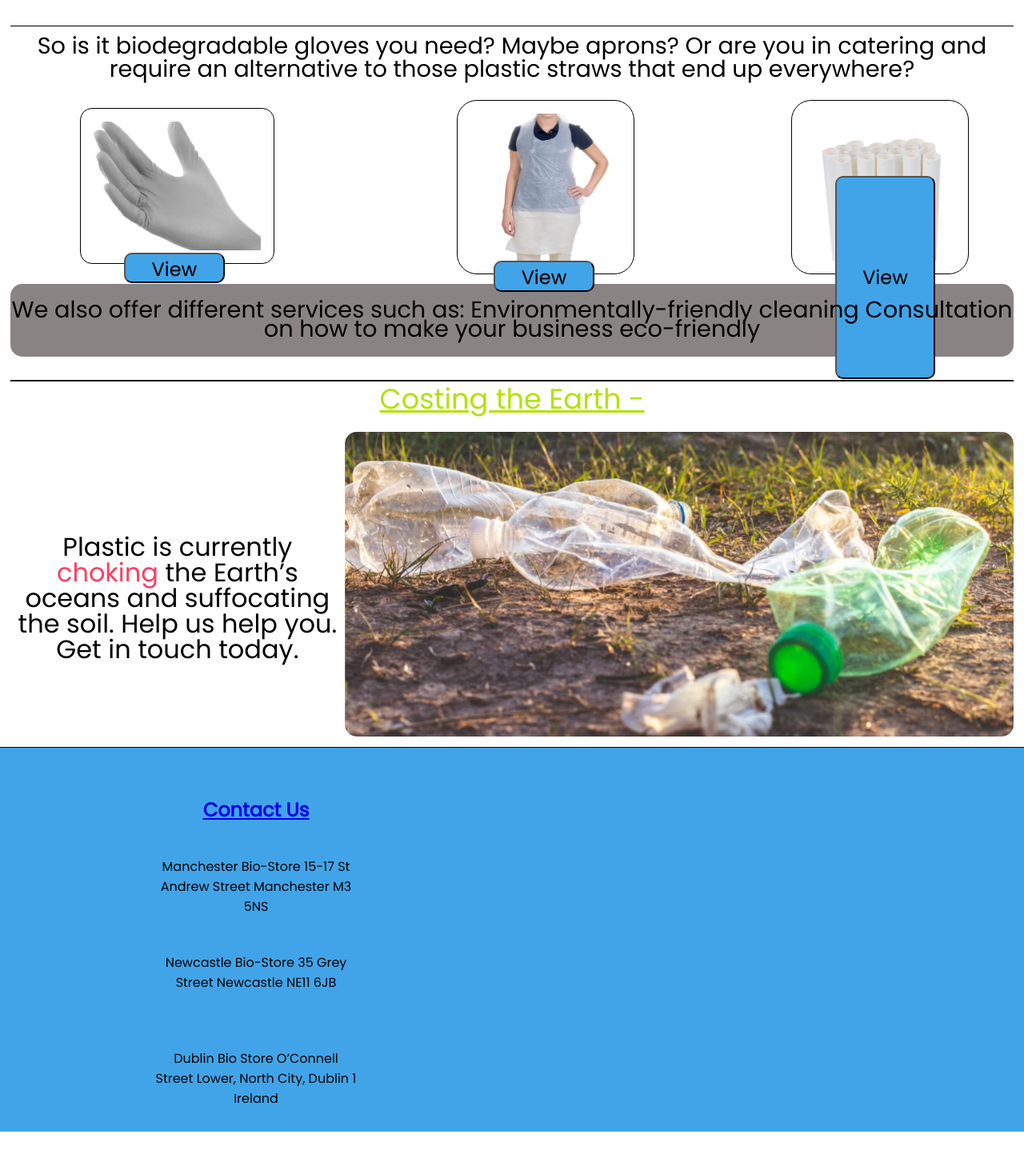
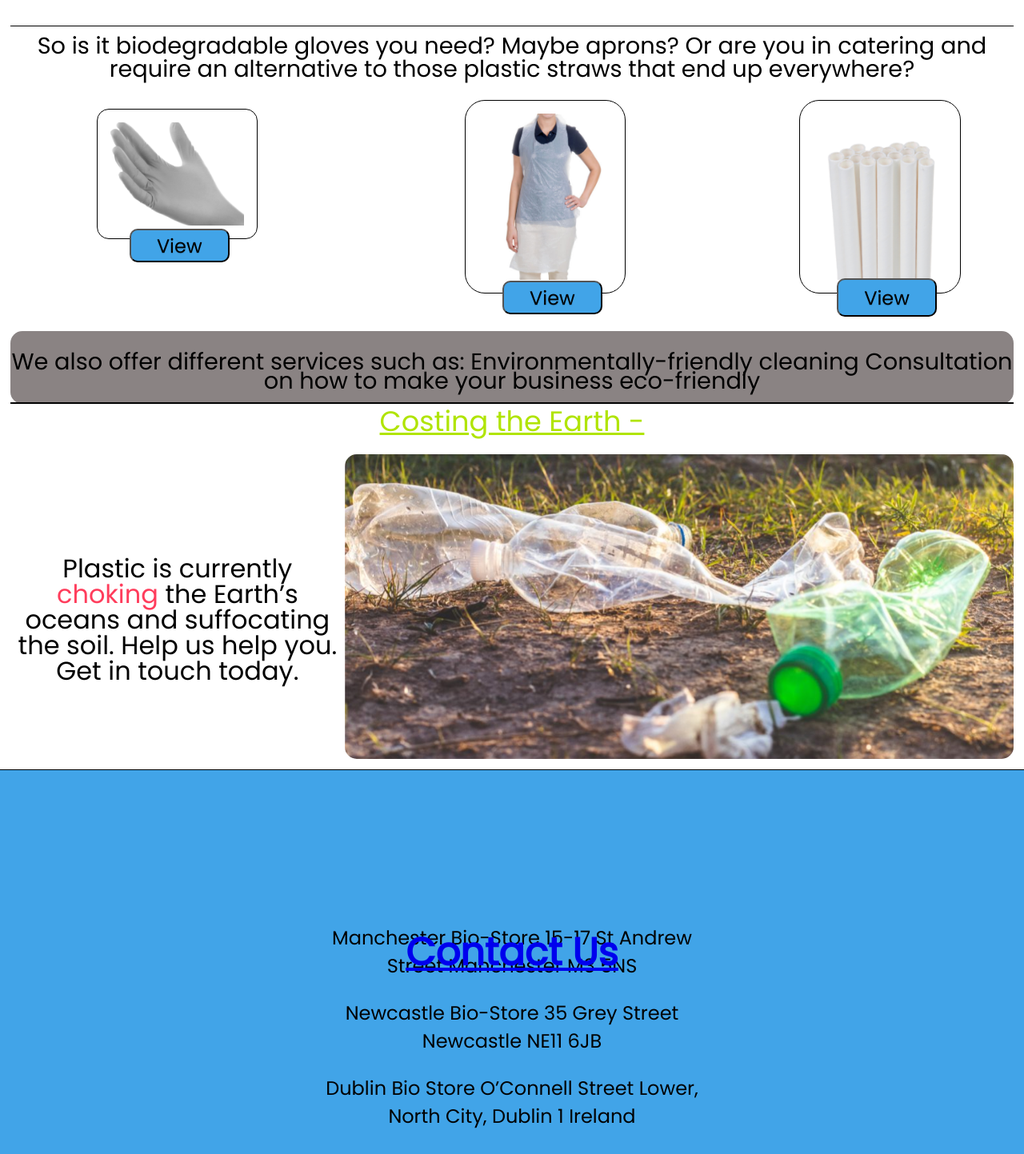
Before and after one commit to mcarlin1998/BioStoreApp, a React (Create React App) app: page / in a window 1280 px wide. Shown: the part 429-1872 px from the top of the page at 80% size. Before the commit the page ends 1844 px from the top, so only its background shows below. Built offline with nearby package versions, Linux system fonts and the light colour scheme.

Commit message:
Image and Button Respovieness

```diff
--- a/package.json
+++ b/package.json
@@ -7,10 +7,10 @@
     "@testing-library/react": "^9.5.0",
     "@testing-library/user-event": "^7.2.1",
     "react": "^16.13.0",
-    "react-burger-menu": "^2.6.13",
+    "react-burger-menu": "^2.7.1",
     "react-dom": "^16.13.0",
     "react-router-dom": "^5.1.2",
-    "react-scripts": "3.4.0",
+    "react-scripts": "^3.4.3",
     "react-simple-image-slider": "^1.0.3",
     "react-slick": "^0.26.1",
     "react-slideshow-image": "^1.4.2",
--- a/src/components/About/About.css
+++ b/src/components/About/About.css
@@ -153,3 +153,26 @@
   line-height: 1em;
 
 }
+@media only screen and (min-width: 850px) {
+  .jen{
+    width: 13.5em;
+  }
+  .harry{
+    width: 13.5em;
+  }
+  .josh{
+    width: 18em;
+
+  }
+  .alex{
+    width: 13.5em;
+
+  }
+  .jess{
+    width: 18em;
+
+  }
+  .laura{
+    width: 18em;
+  }
+}
--- a/src/components/Footer/Footer.css
+++ b/src/components/Footer/Footer.css
@@ -35,27 +35,23 @@
 }
 @media only screen and (min-width: 850px) {
   .footergrid{
-    display: grid;
-    grid-template-columns: 1fr 1fr;
-    grid-template-rows: 1fr 1fr 1fr 1fr;
   }
   .footcontact{
     grid-column: 1 / 1;
     grid-row: 1 / 1;
-    font-size: 1.5em;
+    font-size: 3em;
     position: relative;
     top: 30%;
   }
   .footdetails{
-    grid-column: 1 / 1;
-    grid-row: 2 / 2;
+    font-size: 1.5em;
+
   }
   .footdetails2{
-    grid-column: 1 / 1;
-    grid-row: 3 / 3;
+    font-size: 1.5em;
+
   }
   .footdetails3{
-    grid-column: 1 / 1;
-    grid-row: 4 / 4;
+    font-size: 1.5em;
   }
 }
--- a/src/components/Home/Home.css
+++ b/src/components/Home/Home.css
@@ -219,7 +219,7 @@ h1{
 .gloves{
   grid-column: 1 / 1;
   grid-row: 3 / 3;
-  width: 50%;
+  width: 40%;
   position: relative;
   left: 15%;
   top: 4%;
@@ -231,13 +231,13 @@ h1{
   width: 30%;
   height: 15%;
   top: 10%;
-  right: 30%;
+  right: 23.5%;
 }
 .apron{
   grid-column: 2 / 2;
   grid-row: 3 / 3;
-    width: 45%;
-    height: 11.5em;
+    width: 40%;
+    height: 13em;
     position: relative;
     left: 25%;
 }
@@ -247,14 +247,14 @@ h1{
   position: relative;
   width: 30%;
   height: 15%;
-  right: 17%;
+  right: 12%;
   top: 5%;
 }
 .straws{
   grid-column: 3 / 3;
   grid-row: 3 / 3;
-  width: 45%;
-  height: 11.5em;
+  width: 40%;
+  height: 13em;
   position: relative;
   left: 25%;
 }
@@ -263,8 +263,8 @@ h1{
   grid-row: 4 / 4;
   position: relative;
   width: 30%;
-  height: 100%;
-  right: 15%;
+  height: 2em;
+  right: 12%;
   top: 5%;
 }
 a{
@@ -274,6 +274,10 @@ a{
 .checkout{
   display: none;
 }
+.extra{
+  position: relative;
+  top: .5em;
+}
 .shape{
   grid-column: 1 / 4;
   grid-row: 5 / 7;
@@ -282,6 +286,8 @@ a{
   height: 100%;
   z-index: -1;
   border-radius: 15px;
+  position: relative;
+  top: 2em;
 }
 .contact{
   grid-column: 1 / 4;
@@ -320,4 +326,5 @@ h2{
   grid-row: 8 / 8;
   grid-column: 2 / 4;
 }
+
 }
--- a/src/components/Products/Products.css
+++ b/src/components/Products/Products.css
@@ -171,7 +171,7 @@ left: 20%;
 .buttonr1{
   grid-column: 1 / 1;
   grid-row: 4 / 4;
-  height: 20%;
+  height: 5em;
 }
 
 .title1{
@@ -198,7 +198,7 @@ left: 20%;
 .buttonr2{
   grid-column: 2 / 2;
   grid-row: 4 / 4;
-  height: 20%;
+  height: 5em;
   bottom: 5%;
 }
 .title2{
@@ -227,7 +227,7 @@ left: 20%;
 .buttonr3{
   grid-column: 3 / 3;
   grid-row: 4 / 4;
-  height: 20%;
+  height: 5em;
   position: relative;
   bottom: 5%;
 }
```
Also changed, not shown: 1 other file (tests, documents, lock files or other folders).
